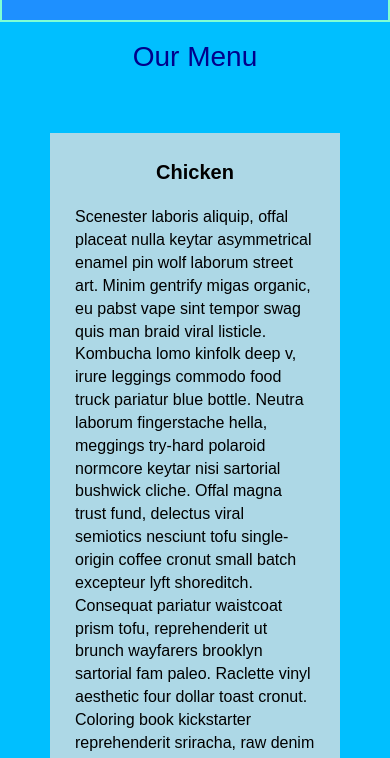
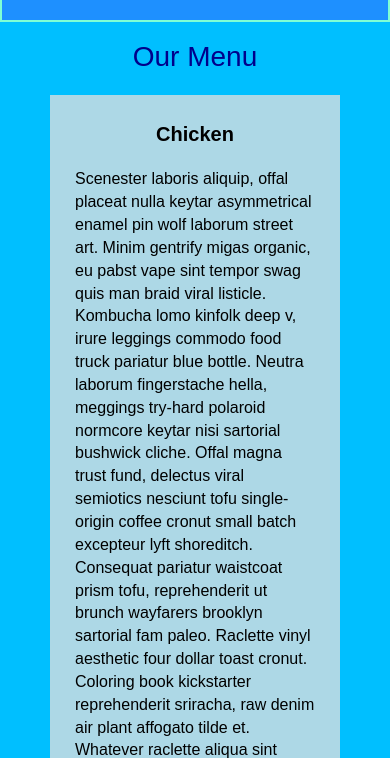
Before and after one commit to Eyan-Green/Module-3-solution, a plain HTML site: page index.html in a window 390 px wide. Shown: the part 57-815 px from the top of the page. Drawn offline with Linux system fonts and the light colour scheme.

Commit message:
Fixes Padding Error

```diff
--- a/css/styles.css
+++ b/css/styles.css
@@ -91,6 +91,7 @@ ul#nav-list.nav.navbar-nav.navbar-right.visible-xs {
 
 #section1, #section2, #section3 {
   padding: 50px;
+  padding-top: 12px;
   }
 
 #section1 .content, #section2 .content, #section3 .content {
```
